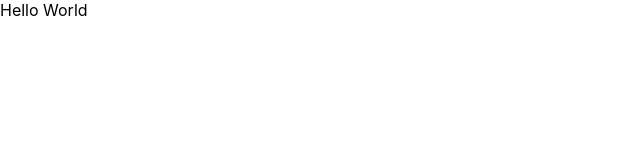
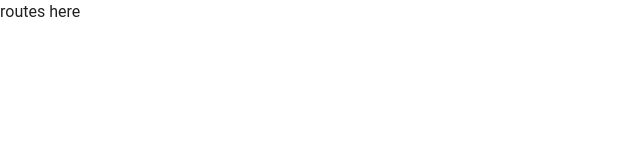
Before and after one commit to robester0403/smartbus-web, a React (Create React App) app: page / in a window 1280 px wide. Shown: the top 160 px of the page, without its empty margins (0-640 px from the left). Built offline with nearby package versions, Linux system fonts and the light colour scheme.

Commit message:
Installed Theme providers, fixed gitignore, installed formik yup for later

```diff
--- a/src/App.js
+++ b/src/App.js
@@ -1,7 +1,17 @@
+import { CssBaseline } from "@mui/material";
+import { QueryClient, QueryClientProvider } from "@tanstack/react-query";
+
 function App() {
   document.title = "Smartbus";
-
-  return <div className="App">Hello World</div>;
+  const queryClient = new QueryClient();
+  return (
+    <QueryClientProvider client={queryClient}>
+      <>
+        <CssBaseline />
+        <div className="App">routes here</div>
+      </>
+    </QueryClientProvider>
+  );
 }
 
 export default App;
--- a/src/index.js
+++ b/src/index.js
@@ -1,16 +1,20 @@
 import React from "react";
 import ReactDOM from "react-dom/client";
-import "./index.css";
+import "./index.scss";
 import App from "./App";
 import reportWebVitals from "./reportWebVitals";
 import { BrowserRouter } from "react-router-dom";
+import { ThemeProvider } from "@mui/material";
+import { MuiThemeConfig } from "./styles/MuiThemeConfig";
 
 const root = ReactDOM.createRoot(document.getElementById("root"));
 root.render(
   <React.StrictMode>
-    <BrowserRouter>
-      <App />
-    </BrowserRouter>
+    <ThemeProvider theme={MuiThemeConfig}>
+      <BrowserRouter>
+        <App />
+      </BrowserRouter>
+    </ThemeProvider>
   </React.StrictMode>
 );
 
--- /dev/null
+++ b/src/styles/MuiThemeConfig.js
@@ -0,0 +1,48 @@
+import { createTheme } from "@mui/material";
+
+export const MuiThemeConfig = createTheme({
+  typography: {
+    h1: {
+      fontSize: "28px",
+      fontWeight: 700,
+      lineHeight: "1.44em",
+      letterSpacing: "0em",
+      marginLeft: "0em",
+    },
+    h2: {
+      fontSize: "28px",
+      fontWeight: 400,
+      lineHeight: "1.44em",
+      letterSpacing: "0em",
+      marginLeft: "0em",
+    },
+    h3: {
+      fontSize: "20px",
+      fontWeight: 700,
+      lineHeight: "1.4em",
+      letterSpacing: "0em",
+      marginLeft: "0em",
+    },
+    h4: {
+      fontSize: "20px",
+      fontWeight: 400,
+      lineHeight: "1.4em",
+      letterSpacing: "0em",
+      marginLeft: "0em",
+    },
+    h5: {
+      fontSize: "18px",
+      fontWeight: 700,
+      lineHeight: "1.5em",
+      letterSpacing: "0em",
+      marginLeft: "0em",
+    },
+    body1: {
+      fontSize: "16px",
+      fontWeight: 400,
+      lineHeight: "1.5em",
+      letterSpacing: "0em",
+      marginLeft: "0em",
+    },
+  },
+});
```
Also changed, not shown: package.json (+10 -1 lines), src/index.scss (renamed from src/index.css), 2 other files (tests, documents, lock files or other folders).
